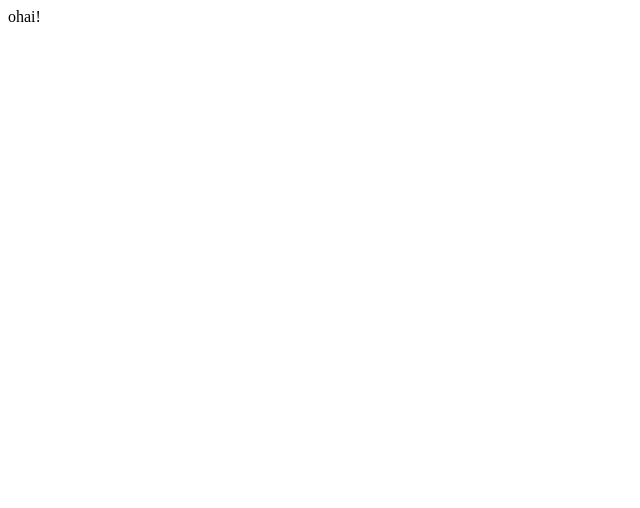
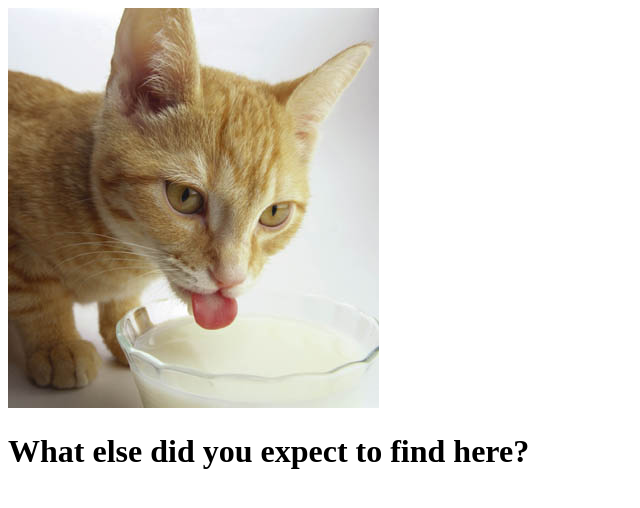
Before and after one commit to germboy/germboy.github.com, a plain HTML site: page index.html in a window 1280 px wide. Shown: the whole page, without its empty margins (0-640 px from the left). Drawn offline with Linux system fonts and the light colour scheme.

Commit message:
quick update

```diff
--- a/index.html
+++ b/index.html
@@ -18,6 +18,9 @@
 	</style>
 </head>
 <body>
-ohai!
+
+<img src="images/cat.jpg" /><br />
+<h1>What else did you expect to find here?</h1>
+
 </body>
 </html>
```
Also changed, not shown: images/cat.jpg (added).
